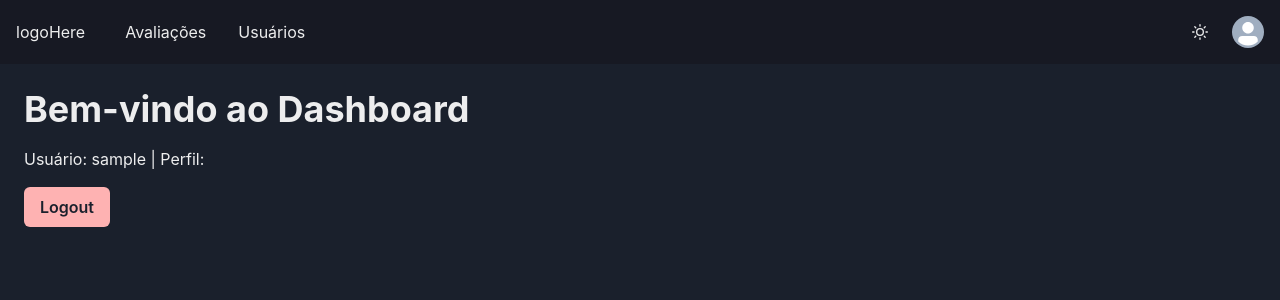
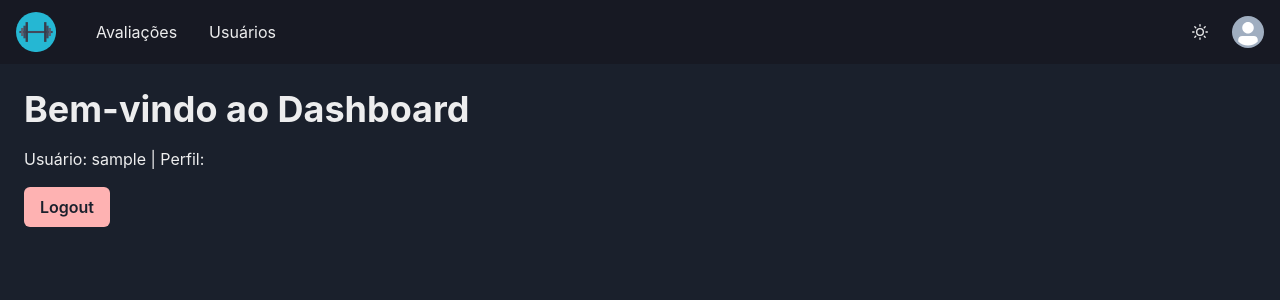
Before and after one commit to Clifton-TS/gym-imc, a Next.js app in the folder frontend/: page /dashboard in a window 1280 px wide. Shown: the top 300 px of the page. Built offline with nearby package versions, Linux system fonts and the light colour scheme; sample sign-in values are in the browser's storage.

Commit message:
feat: adicionar logo na NavBar

```diff
--- a/frontend/src/components/NavBar.tsx
+++ b/frontend/src/components/NavBar.tsx
@@ -64,7 +64,9 @@ const NavBar = () => {
           onClick={isOpen ? onClose : onOpen}
         />
         <HStack spacing={8} alignItems={'center'}>
-          <Box>{'logoHere'}</Box>
+            <Box>
+            <img src="/logo.svg" alt="Gym IMC" style={{ height: '40px' }} />
+            </Box>
           <HStack as={'nav'} spacing={4} display={{ base: 'none', md: 'flex' }}>
             {links.map((link) => (
               <NavLink href={link.href} key={link.name}>{link.name}</NavLink>
```
Also changed, not shown: frontend/public/logo.svg (added).
